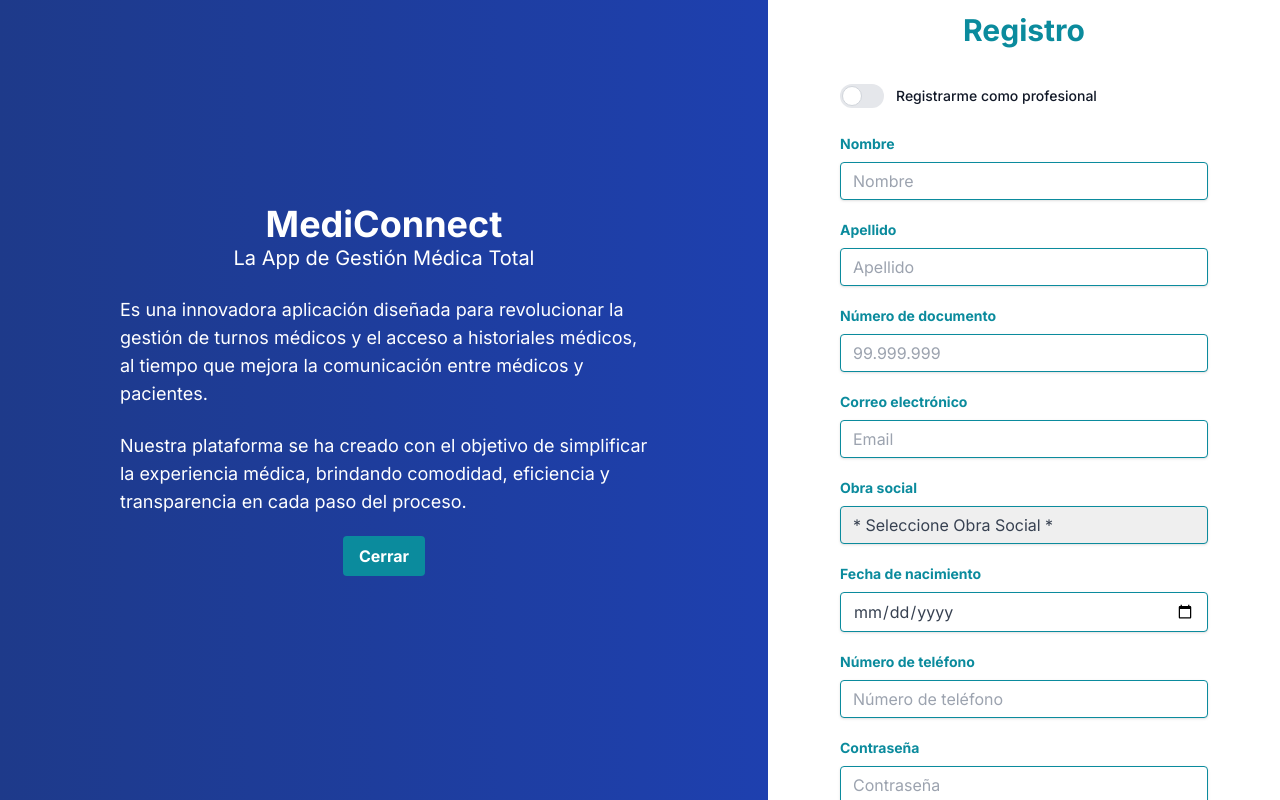
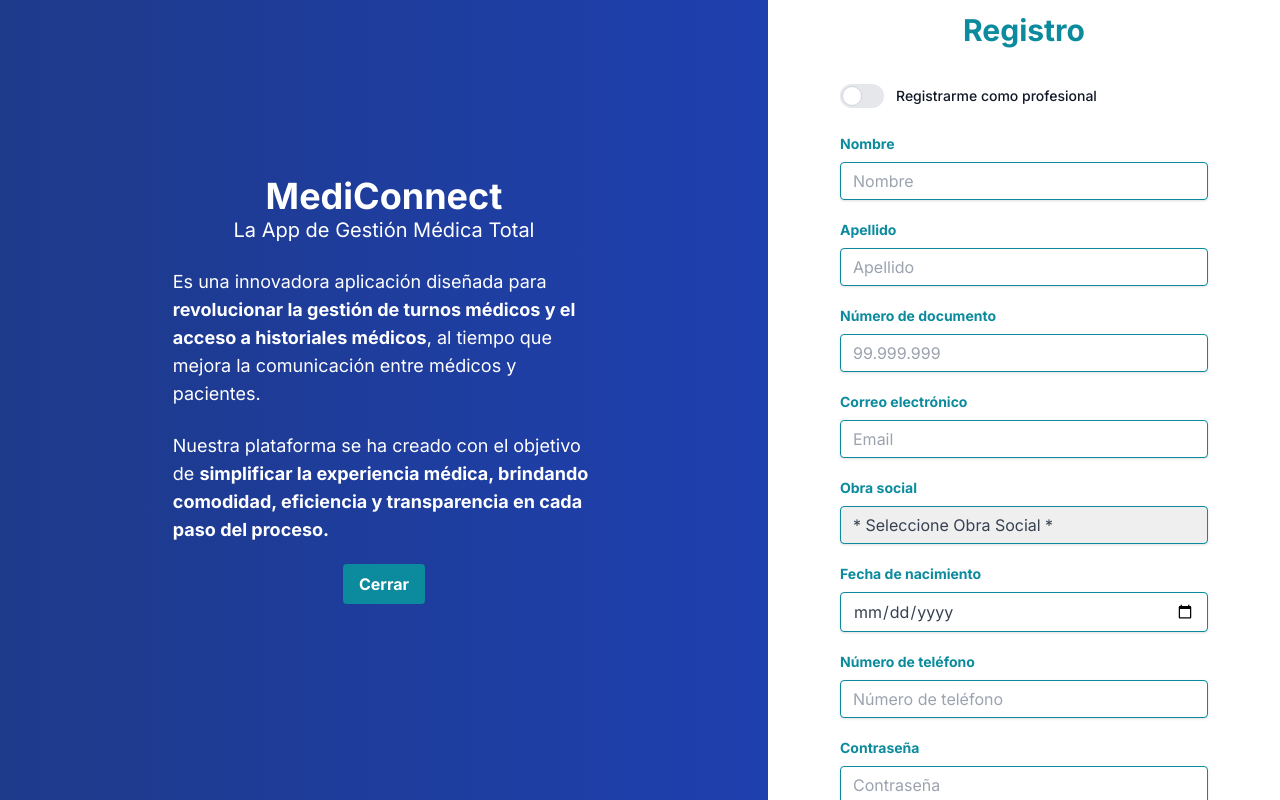
Before and after one commit to No-Country/c14-50-ft-nest, a Next.js app in the folder frontend/: page /auth/register in a window 1280 px wide. Both pictures are taken after a click on the button "Conocé más sobre la App". Built offline with nearby package versions, Linux system fonts and the light colour scheme.

Commit message:
Changes to font sizes and weights

```diff
--- a/frontend/src/components/Banner.tsx
+++ b/frontend/src/components/Banner.tsx
@@ -25,9 +25,9 @@ export default function Banner() {
         Gestiona tus turnos con facilidad
       </h2>
       <p className="text-lg lg:w-[50%] text-left px-8 lg:px-0">
-        Organiza los turnos de trabajo de tu equipo de forma sencilla con
-        nuestra aplicación. Asigna turnos, gestiona horarios y mantén a tu
-        equipo comunicado.
+        Organiza los turnos de trabajo de tu equipo de <strong>forma sencilla</strong> con
+        nuestra aplicación. <strong>Asigna turnos, gestiona horarios y mantén a tu
+        equipo comunicado.</strong>
       </p>
       <button onClick={openModal} className="bg-primary text-white hover:bg-[#0C616E] font-bold mb-2 p-2 px-4 rounded focus:outline-none focus:shadow-outline ease-in-out duration-300">
         Conocé más sobre la App
@@ -43,11 +43,11 @@ export default function Banner() {
           </p>
         </div>
         <br />
-        <p className="text-lg lg:w-[75%] text-left px-8 lg:px-0">
-          Es una innovadora aplicación diseñada para revolucionar la gestión de turnos médicos y el acceso a historiales médicos, al tiempo que mejora la comunicación entre médicos y pacientes.
+        <p className="text-lg lg:w-[60%] text-left px-8 lg:px-0">
+          Es una innovadora aplicación diseñada para <strong>revolucionar la gestión de turnos médicos y el acceso a historiales médicos</strong>, al tiempo que mejora la comunicación entre médicos y pacientes.
         </p>
         <br />
-        <p className="text-lg lg:w-[75%] text-left px-8 lg:px-0">Nuestra plataforma se ha creado con el objetivo de simplificar la experiencia médica, brindando comodidad, eficiencia y transparencia en cada paso del proceso.  </p>
+        <p className="text-lg lg:w-[60%] text-left px-8 lg:px-0">Nuestra plataforma se ha creado con el objetivo de <strong>simplificar la experiencia médica, brindando comodidad, eficiencia y transparencia en cada paso del proceso. </strong> </p>
         <p><button className="my-5 bg-primary text-white hover:bg-[#0C616E] font-bold py-2 px-4 rounded focus:outline-none focus:shadow-outline ease-in-out duration-300" onClick={closeModal}>Cerrar</button></p>
       </div>
     </div>
--- a/frontend/src/components/HeaderHome.tsx
+++ b/frontend/src/components/HeaderHome.tsx
@@ -30,7 +30,7 @@ const HeaderHome = () => {
               MediConnect
             </h1>
           </div>
-          <div className="hidden lg:flex space-x-4">
+          <div className="hidden lg:flex space-x-4 font-semibold">
             <Link
               href="/auth/register"
               className="text-white hover:text-blue-200"
@@ -53,7 +53,7 @@ const HeaderHome = () => {
                 {/* Enlaces del menú para pantallas pequeñas */}
                 <Link
                   href="/auth/register"
-                  className="block text-primary text-2xl  hover:text-blue-200 m-10 "
+                  className="block text-primary text-2xl hover:text-blue-200 m-10"
                 >
                   Registrarse
                 </Link>
```
